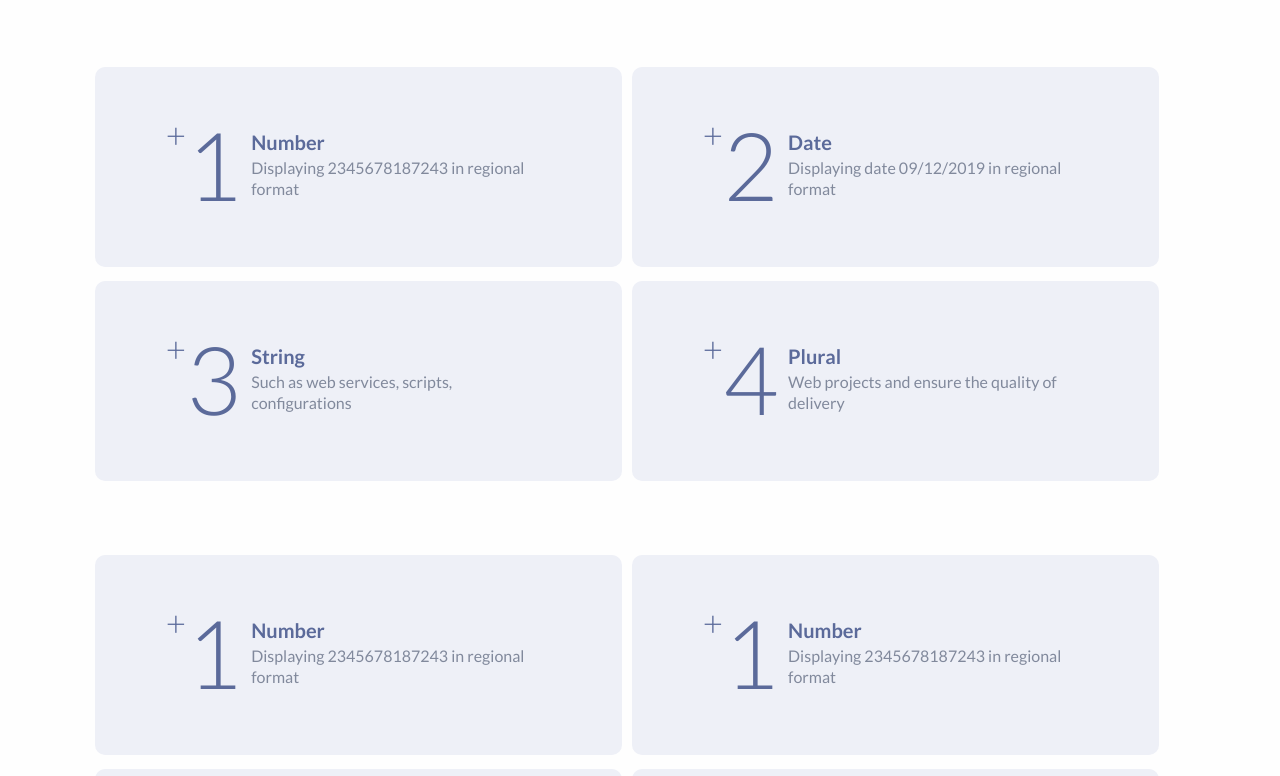
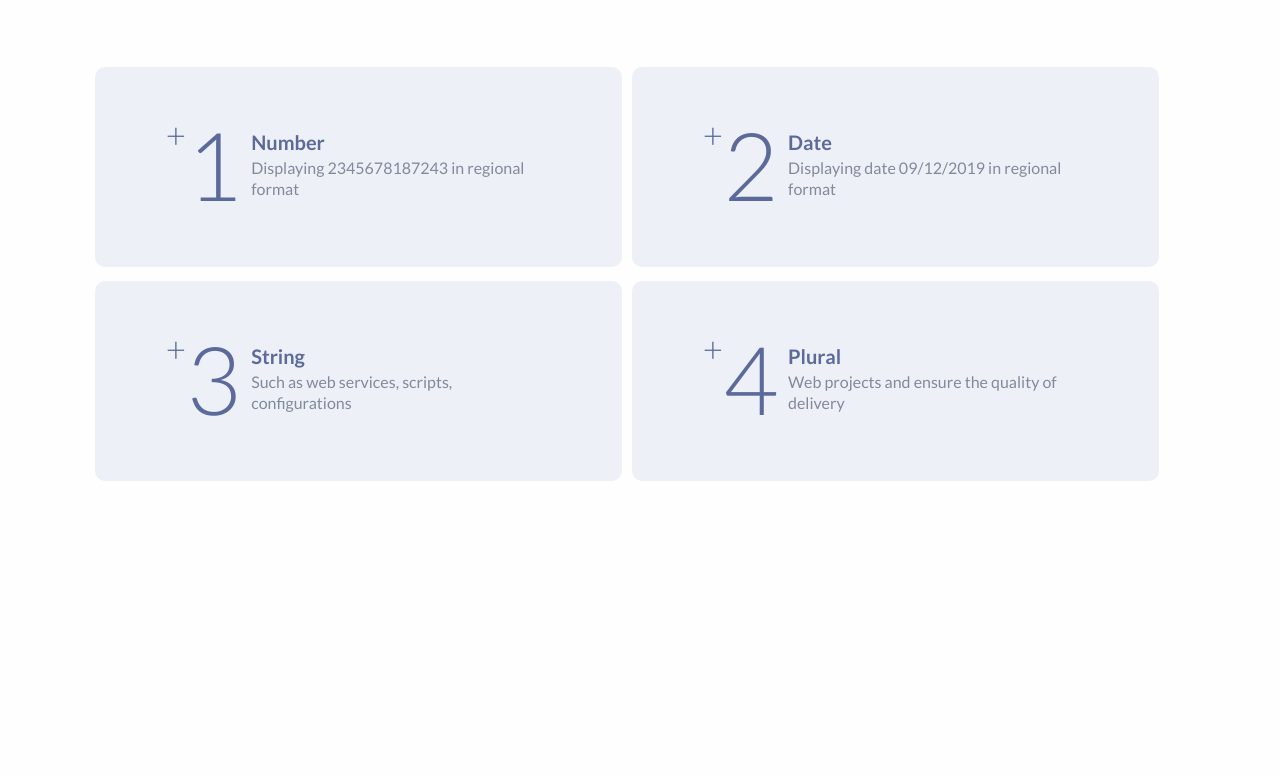
Before and after one commit to citta-lab/react-internationalization-exmple, a React (Create React App) app in the folder internationalized-app/: page / in a window 1280 px wide. Shown: the top 776 px of the page. Built offline with nearby package versions, Linux system fonts and the light colour scheme.

Commit message:
cleaned-up with cardManager

```diff
--- a/internationalized-app/src/App.js
+++ b/internationalized-app/src/App.js
@@ -1,6 +1,5 @@
 import React from 'react';
 
-import Cards from './components/Cards';
 import CardManager from './components/cards/CardManager';
 
 function App() {
@@ -9,7 +8,6 @@ function App() {
       <header className="App-header">
         <title>Internationalization</title>
       </header>
-      <Cards />
       <CardManager />
     </div>
   );
--- a/internationalized-app/src/components/Cards.js
+++ /dev/null
@@ -1,56 +0,0 @@
-import React from 'react';
-
-const Cards = () => {
-    return (
-        <div>
-            <div className="container ">
-                <div className="card">
-                    <div className="card-left">
-                        <span>+</span>
-                        <h2>1</h2>
-                    </div>
-                    <div className="card-right">
-                        <h3>Number</h3>
-                        <span>Displaying 2345678187243 in regional format </span>
-                    </div>
-                </div>
-
-                <div className="card">
-                    <div className="card-left">
-                        <span>+</span>
-                        <h2>2</h2>
-                    </div>
-                    <div className="card-right">
-                        <h3>Date</h3>
-                        <span>Displaying date 09/12/2019 in regional format</span>
-                    </div>
-                </div>
-
-                <div className="card">
-                    <div className="card-left">
-                        <span>+</span>
-                        <h2>3</h2>
-                    </div>
-                    <div className="card-right">
-                        <h3>String</h3>
-                        <span>Such as web services, scripts, configurations</span>
-                    </div>
-                </div>
-
-                <div className="card">
-                    <div className="card-left">
-                        <span>+</span>
-                        <h2>4</h2>
-                    </div>
-                    <div className="card-right">
-                        <h3>Plural</h3>
-                        <span>Web projects and ensure the quality of delivery</span>
-                    </div>
-                </div>
-
-            </div>
-        </div>
-    )
-}
-
-export default Cards;
--- a/internationalized-app/src/components/cards/Card.js
+++ b/internationalized-app/src/components/cards/Card.js
@@ -5,11 +5,11 @@ const Card = ({ number, type, description }) => {
         <div className="card">
             <div className="card-left">
                 <span>+</span>
-                <h2>1</h2>
+                <h2>{number}</h2>
             </div>
             <div className="card-right">
-                <h3>Number</h3>
-                <span>Displaying 2345678187243 in regional format </span>
+                <h3>{type}</h3>
+                <span>{description}</span>
             </div>
         </div>
     )
--- a/internationalized-app/src/components/cards/CardManager.js
+++ b/internationalized-app/src/components/cards/CardManager.js
@@ -5,10 +5,26 @@ import Card from './Card';
 const CardManager = () => {
     return (
         <div className="container ">
-            <Card />
-            <Card />
-            <Card />
-            <Card />
+            <Card
+                number='1'
+                type='Number'
+                description='Displaying 2345678187243 in regional format'
+            />
+            <Card
+                number='2'
+                type='Date'
+                description='Displaying date 09/12/2019 in regional format'
+            />
+            <Card
+                number='3'
+                type='String'
+                description='Such as web services, scripts, configurations'
+            />
+            <Card
+                number='4'
+                type='Plural'
+                description='Web projects and ensure the quality of delivery'
+            />
         </div>
     )
 }
```
